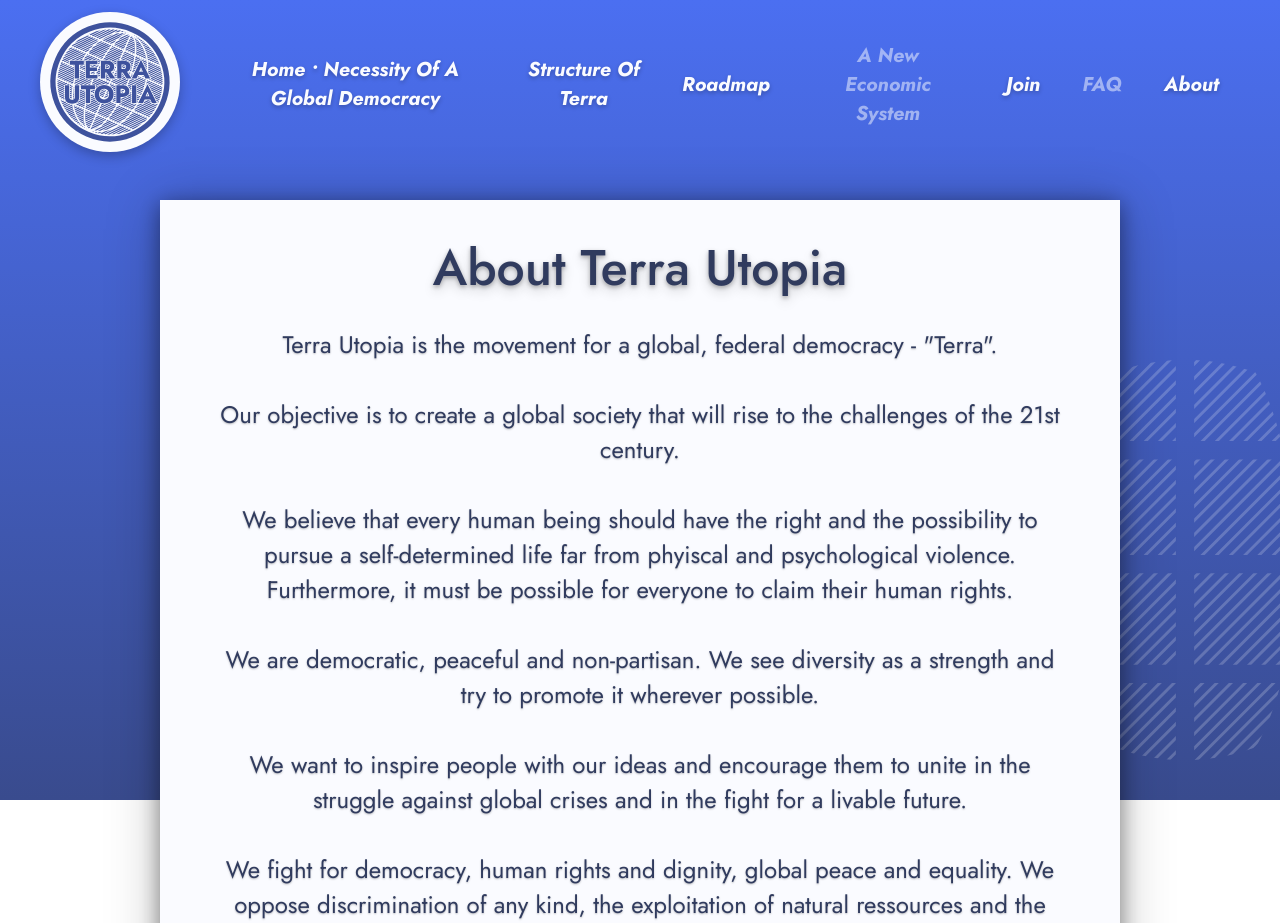
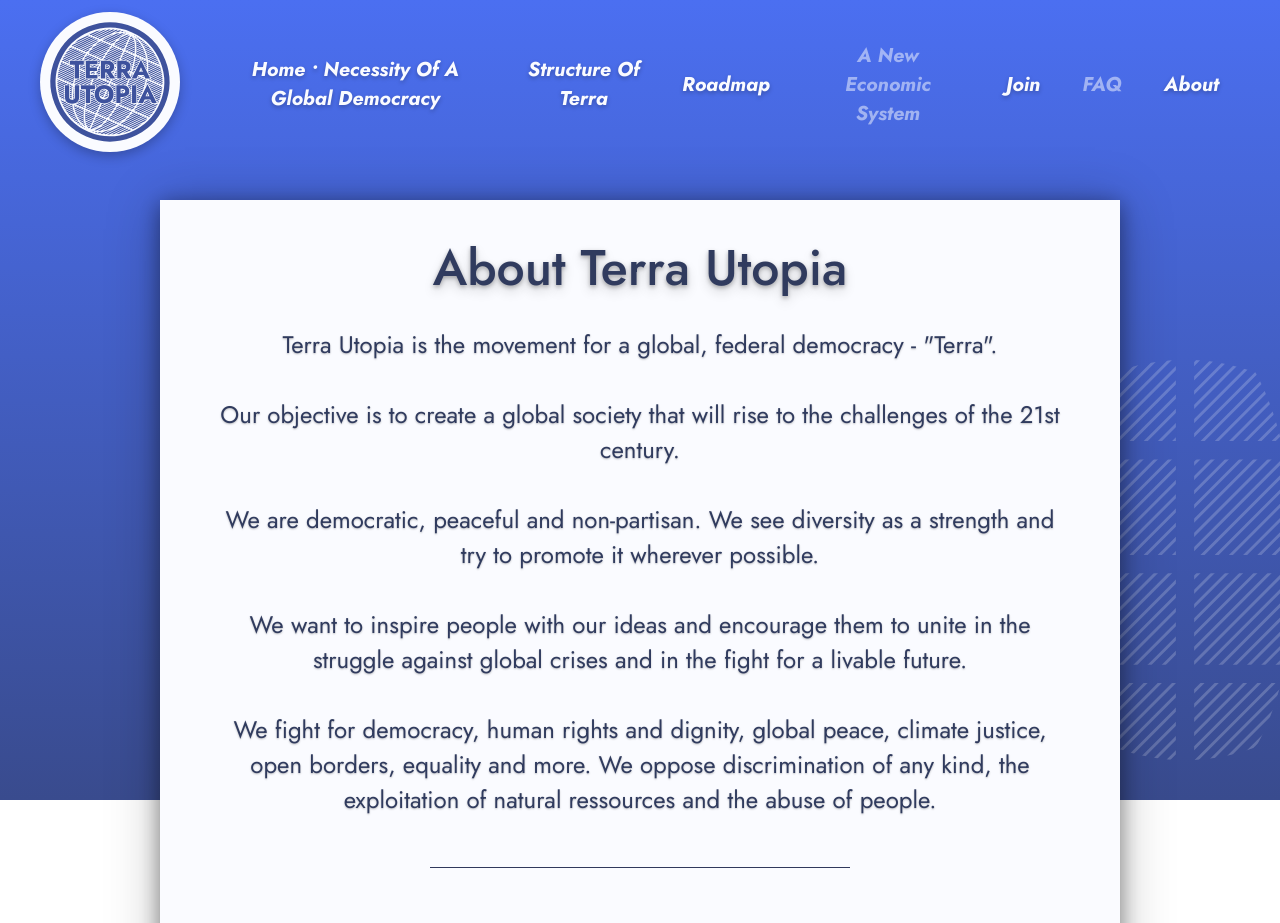
Before and after one commit to terra-utopia/terra-utopia-website, a Nuxt app: page /about in a window 1280 px wide. Shown: the top 923 px of the page. Built offline with nearby package versions, Linux system fonts and the light colour scheme.

Commit message:
some changes to about page

```diff
--- a/pages/about.vue
+++ b/pages/about.vue
@@ -6,13 +6,11 @@
                 <br>
                 <p>Our objective is to create a global society that will rise to the challenges of the 21st century.</p>
                 <br>
-                <p>We believe that every human being should have the right and the possibility to pursue a self-determined life far from phyiscal and psychological violence. Furthermore, it must be possible for everyone to claim their human rights.</p>
-                <br>
                 <p>We are democratic, peaceful and non-partisan. We see diversity as a strength and try to promote it wherever possible.</p>
                 <br>
                 <p>We want to inspire people with our ideas and encourage them to unite in the struggle against global crises and in the fight for a livable future.</p>
                 <br>
-                <p>We fight for democracy, human rights and dignity, global peace and equality. We oppose discrimination of any kind, the exploitation of natural ressources and the abuse of people.</p>
+                <p>We fight for democracy, human rights and dignity, global peace, climate justice, open borders, equality and more. We oppose discrimination of any kind, the exploitation of natural ressources and the abuse of people.</p>
                 <div class="line"/>
                 <p>Feel free to contact us via e-mail:</p>
                 <p><a href="mailto:contact@terra-utopia.world">contact@terra-utopia.world</a></p>
```
